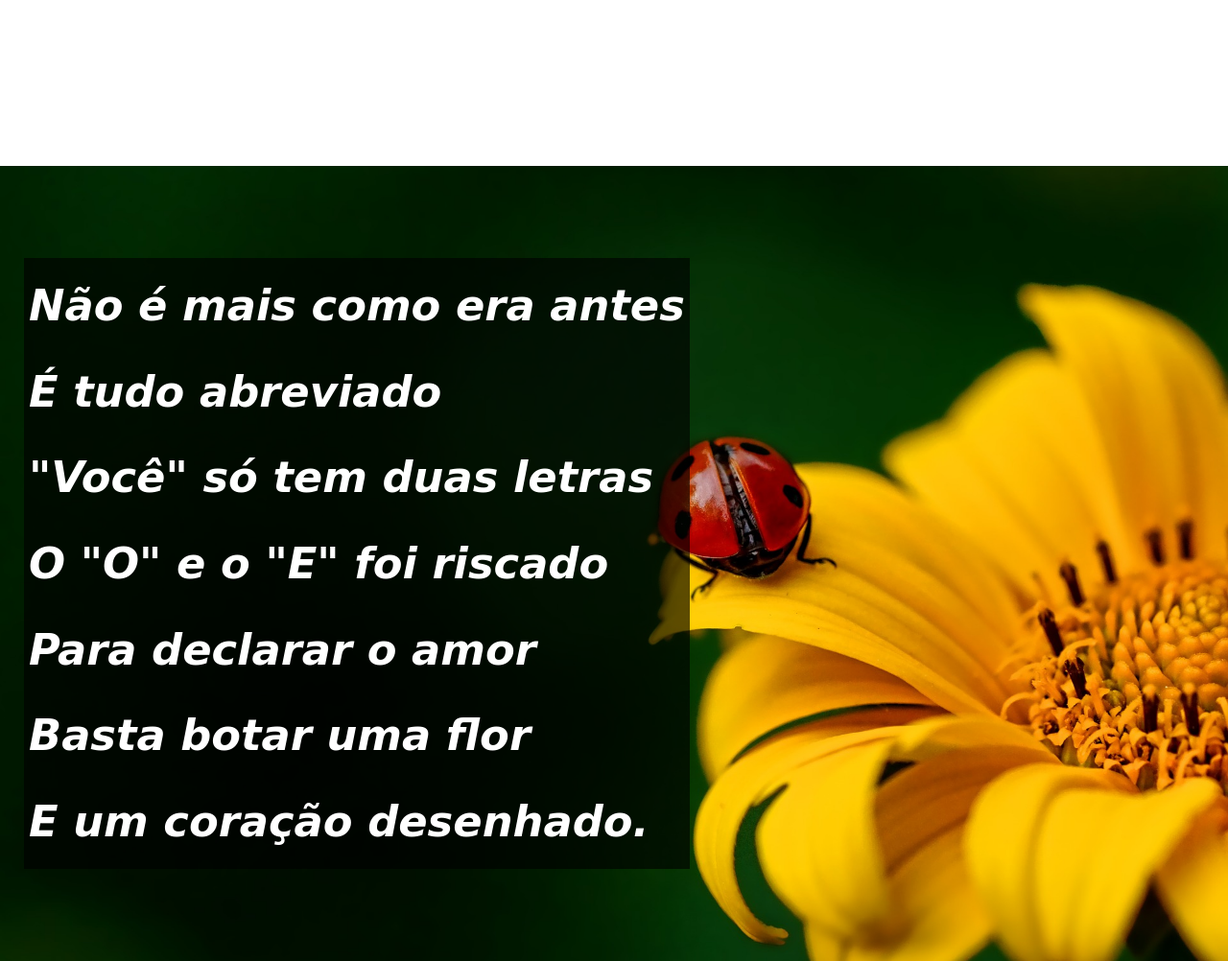
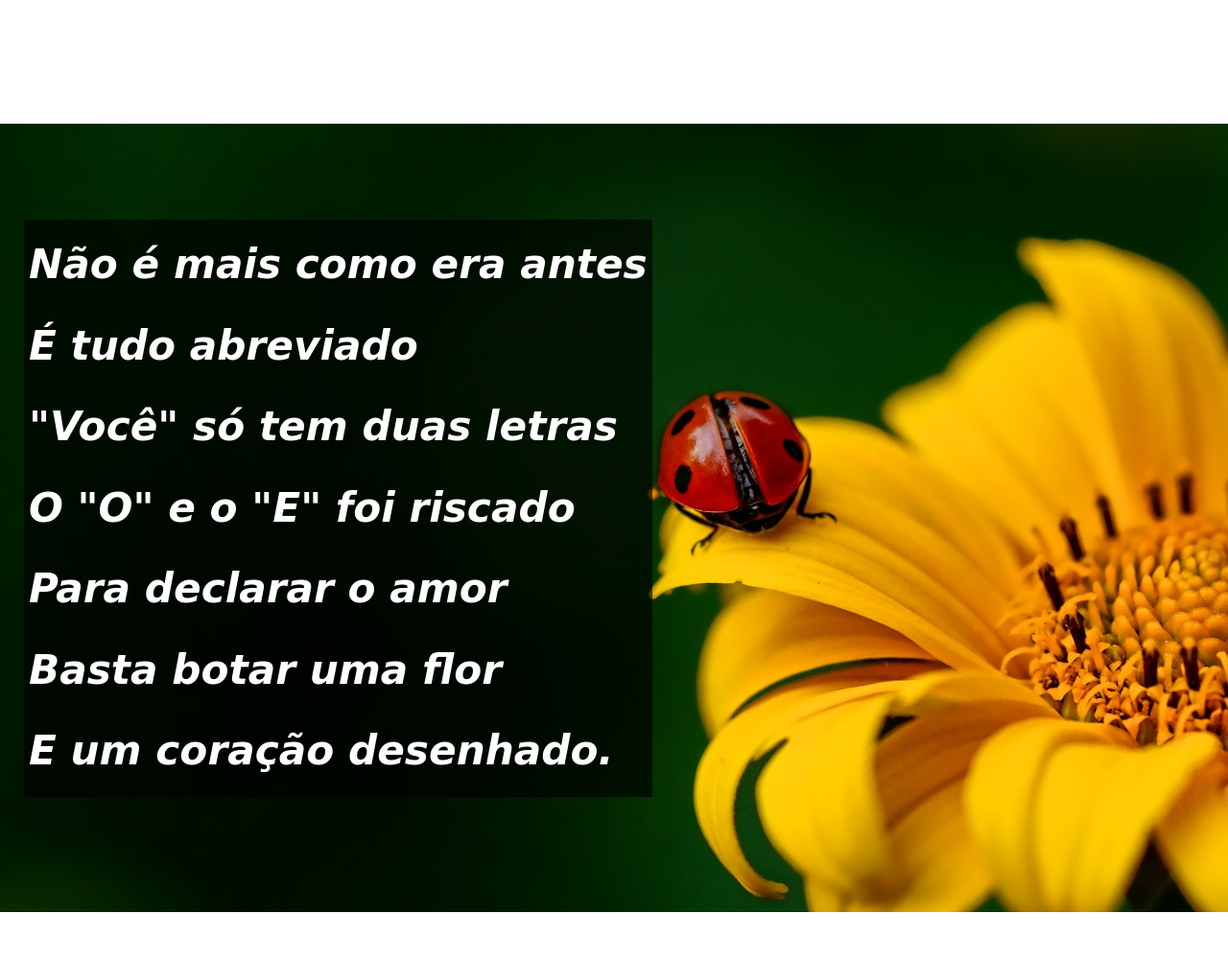
Before and after one commit to Fabio-arbr/html-css, a plain HTML site: page desafios/d012/index.html in a window 1280 px wide. Shown: the part 1040-2042 px from the top of the page at 96% size. Drawn offline with Linux system fonts and the light colour scheme.

Commit message:
atualização dos estilos

```diff
--- a/desafios/d012/style.css
+++ b/desafios/d012/style.css
@@ -35,7 +35,6 @@ header a{
   text-decoration: none;
   color: white;
   font-weight: bolder;
-  font-size: 22px;
 }
 
 header a:hover{
@@ -51,8 +50,7 @@ section{
   line-height: 2em;
 
   font-weight: 600;
-  font-size: 3.5vw;
-  font-family: var(--font003);
+  font-size: 3.3vw;
 }
 
 section#image01{
@@ -61,11 +59,6 @@ section#image01{
   background-position: right center;
   background-size: cover;
   background-attachment: fixed;
-  padding: 100px 100px;
-
-  padding-top:12vh;
-  padding-left: 25px;
-  padding-bottom: 12vh;
 }
 
 section#image02{
@@ -100,7 +93,7 @@ footer > p {
   font-family: var(--font001);
 }
 
-footer  a{
+footer a{
   text-decoration: none;
   color: white;
 
```
